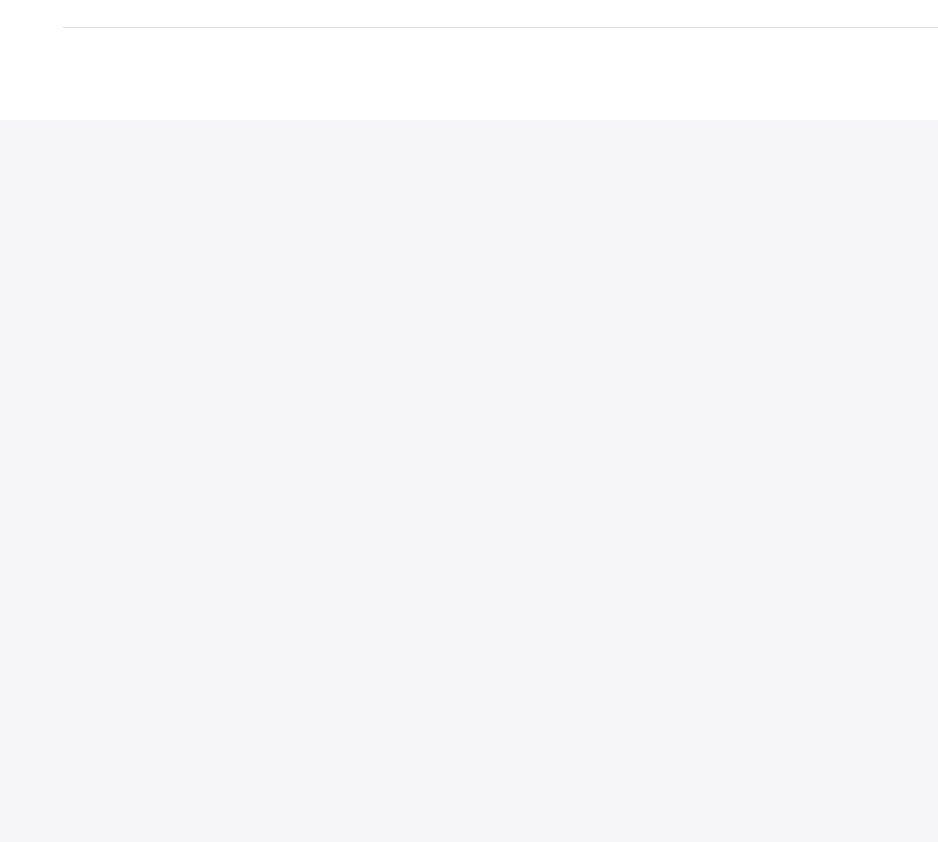
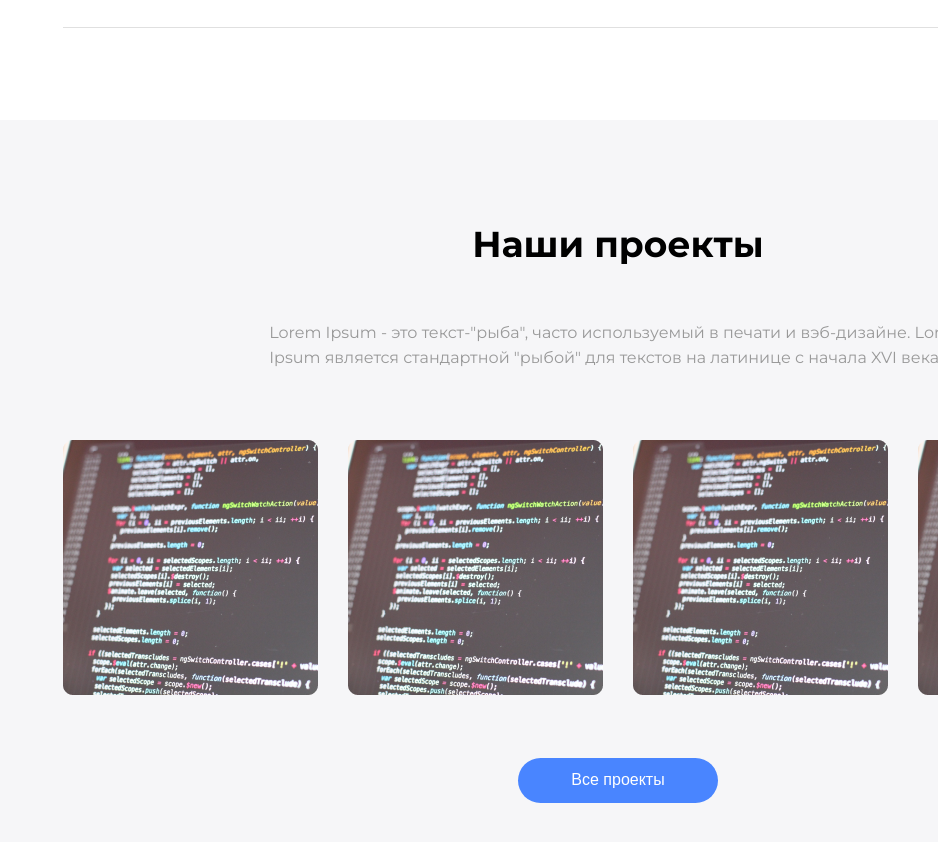
Before and after one commit to evgeniy-konstantinov/my-template, a React (Create React App) app: page / in a window 1280 px wide. Shown: the part 3260-4102 px from the top of the page, without its empty margins (342-1280 px from the left). Built offline with nearby package versions, Linux system fonts and the light colour scheme.

Commit message:
pojects section done

```diff
--- a/src/App.js
+++ b/src/App.js
@@ -8,6 +8,7 @@ import Group from './images/Group.png';
 import Web from './images/web-programming.png';
 import Recta from './images/Rectangle 2.png';
 import Specialist from './images/Rectangle 2.1.png';
+import Projects from './images/Rectangle 2.3.png';
 
 function App() {
   return (
@@ -180,7 +181,26 @@ function App() {
           </div>
         </div>
       </section>
-      <section className="projects"></section>
+      <section className="projects">
+        <div className="projects_main">
+          <div className="projects_heading">
+            <Heading_h2 primary>Наши проекты</Heading_h2>
+            <p className="projects_description">
+              Lorem Ipsum - это текст-"рыба", часто используемый в печати и
+              вэб-дизайне. Lorem
+              <br /> Ipsum является стандартной "рыбой" для текстов на латинице
+              с начала XVI века.
+            </p>
+          </div>
+          <div className="projects_img">
+            <img src={Projects}></img>
+            <img src={Projects}></img>
+            <img src={Projects}></img>
+            <img src={Projects}></img>
+          </div>
+          <Button>Все проекты</Button>
+        </div>
+      </section>
       <section className="video"></section>
       <footer className="main_footer"></footer>
     </>
--- a/src/componets/Block1.js
+++ b/src/componets/Block1.js
@@ -1,7 +1,7 @@
 import React from 'react';
 import styled from 'styled-components';
 import Button from './button/button';
-// import Rectangle from '../images/Rectangle.png';
+import Rectangle from '../images/Rectangle.png';
 
 const Section = styled.section`
   background-image: url(/static/media/Rectangle.afd562e8.png);
--- a/src/index.css
+++ b/src/index.css
@@ -40,6 +40,7 @@ code {
   font-family: source-code-pro, Menlo, Monaco, Consolas, 'Courier New',
     monospace;
 }
+
 /* create_mobile_app  */
 
 .create_mobile_app {
@@ -125,7 +126,9 @@ code {
   color: #999;
   line-height: 22px;
 }
+
 /* standarts */
+
 .standarts {
   height: 800px;
   padding: 100px 0 70px;
@@ -218,6 +221,7 @@ code {
 }
 
 /* specialist */
+
 .specialist {
   height: 980px;
   background: linear-gradient(to top, #fff 50%, #504dc2 50%);
@@ -269,10 +273,45 @@ code {
   margin-bottom: 30px;
 }
 
+/* projects */
+
 .projects {
   height: 780px;
   background: #f6f6f8;
+  display: flex;
+  justify-content: center;
+  align-items: center;
 }
+
+.projects_main {
+  width: 1110px;
+  height: 100%;
+  display: flex;
+  flex-direction: column;
+  justify-content: center;
+  align-items: center;
+}
+
+.projects_heading {
+  width: 100%;
+  display: flex;
+  flex-direction: column;
+  justify-content: center;
+  align-items: center;
+}
+
+.projects_description {
+  margin: 50px 0 70px;
+}
+
+.projects_img {
+  width: 1110px;
+  display: flex;
+  justify-content: space-between;
+  margin-bottom: 63px;
+}
+
+/* video */
 
 .video {
   height: 1080px;
```
Also changed, not shown: src/images/Rectangle 2.3.png (added).
